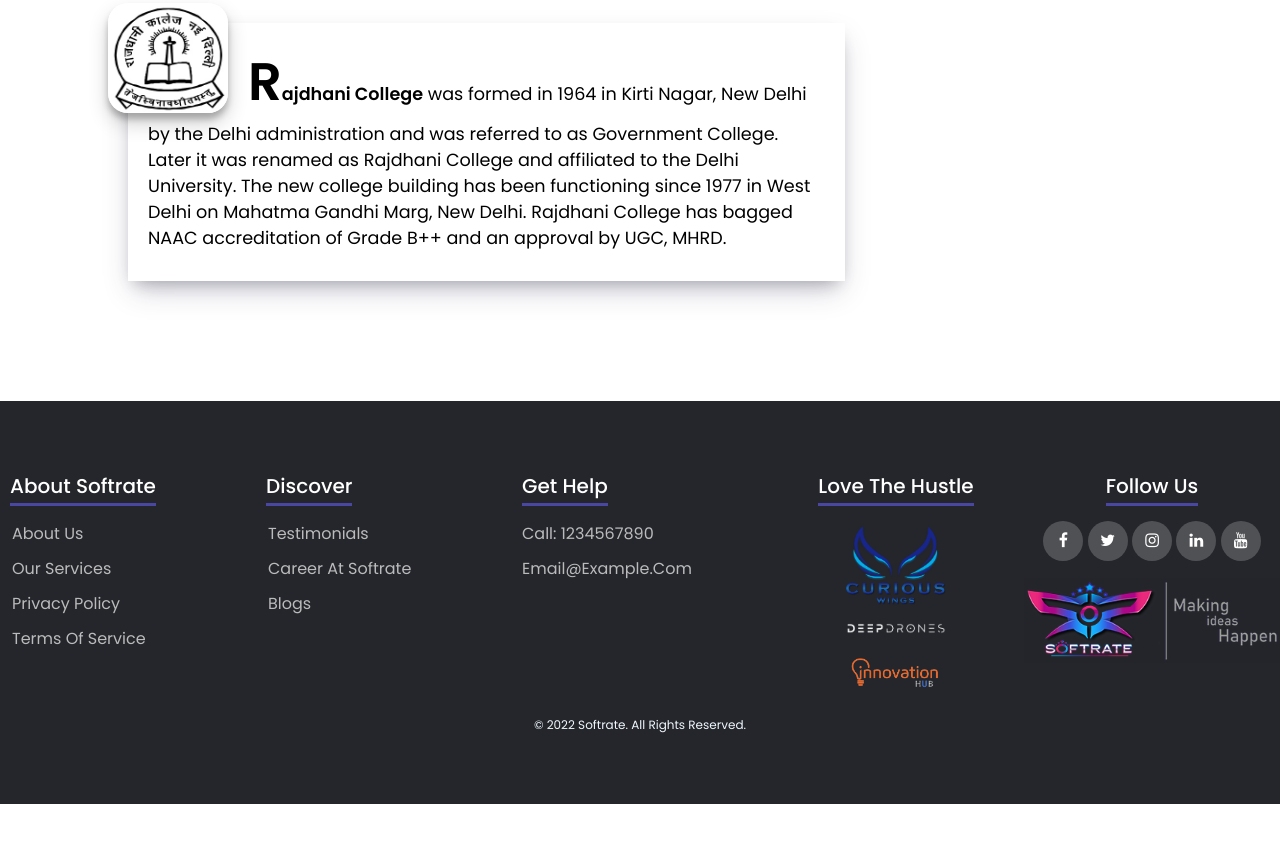
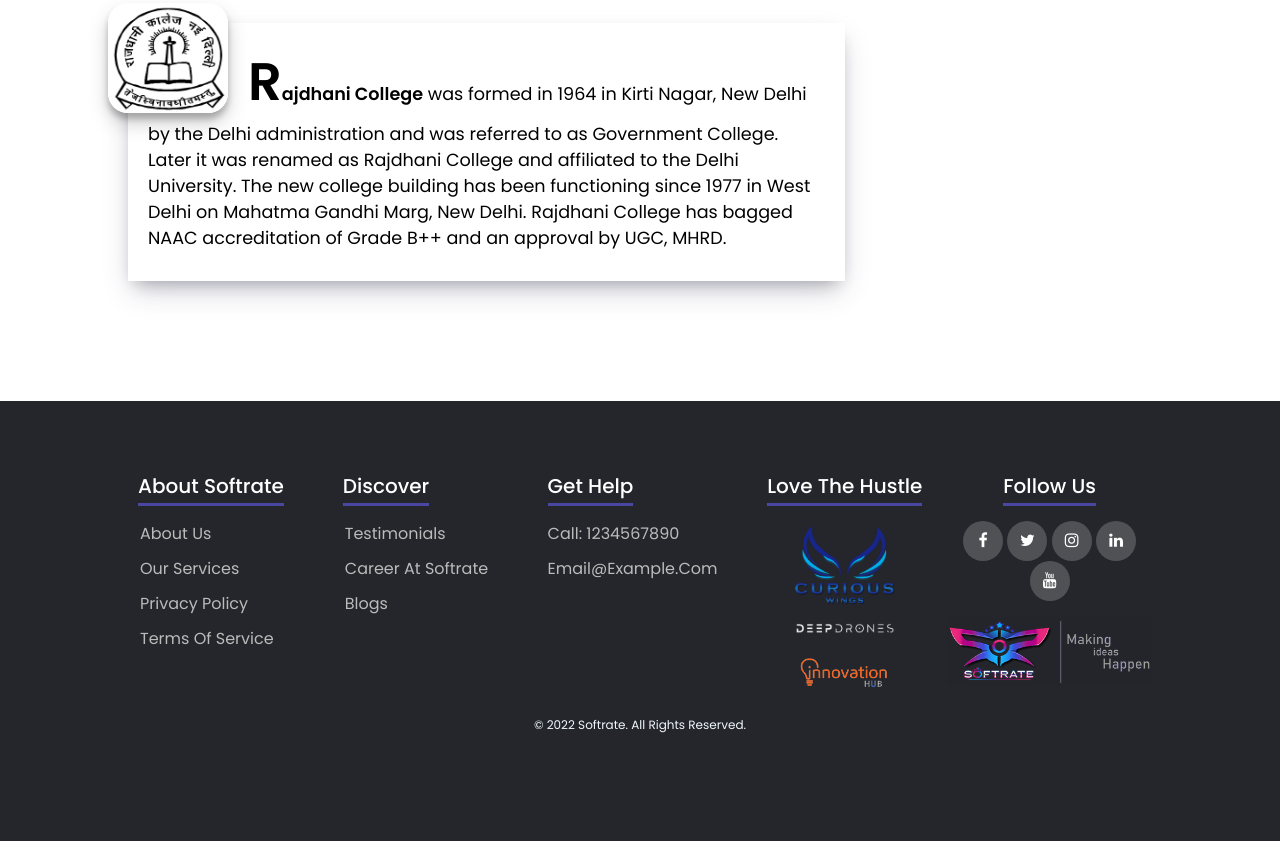
Before and after one commit to PushpRatan/Softrate, a plain HTML site: page index.html in a window 1280 px wide. Shown: the part 3200-4041 px from the top of the page. Before the commit the page ends 4004 px from the top, so only its background shows below. Drawn offline with Linux system fonts and the light colour scheme.

Commit message:
final change

```diff
--- a/index.html
+++ b/index.html
@@ -188,11 +188,7 @@
 
 
     <footer class="footer" id="footer" style="clear: left;">
-        <div class="containers">
-
-
-
-            <!-- <footer class="footer" id="footer"><div class="containers"> -->
+        <div class="container">
             <div class="rows">
                 <div class="footer-col">
                     <h4 class="left-align"><span>About Softrate</span></h4>
```
